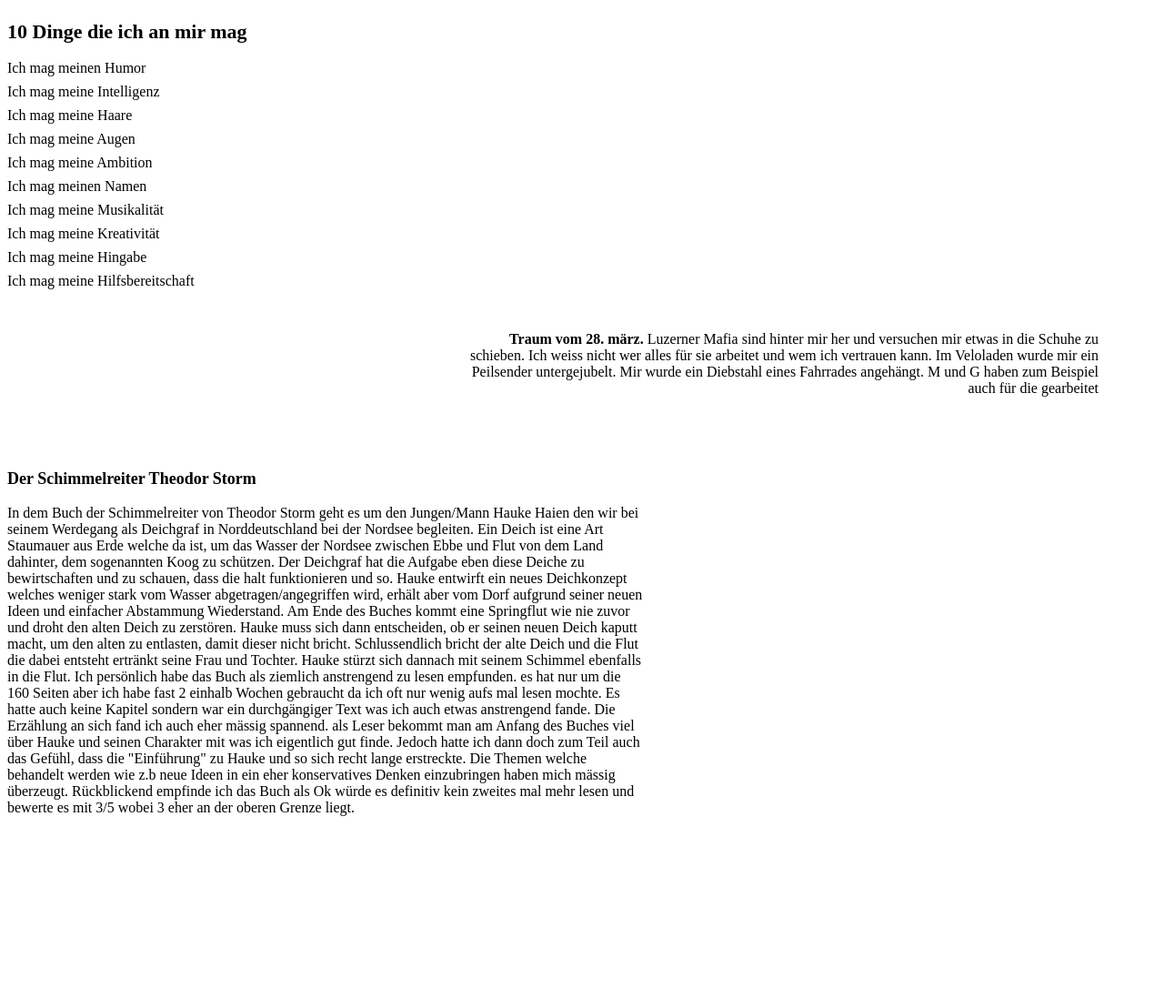
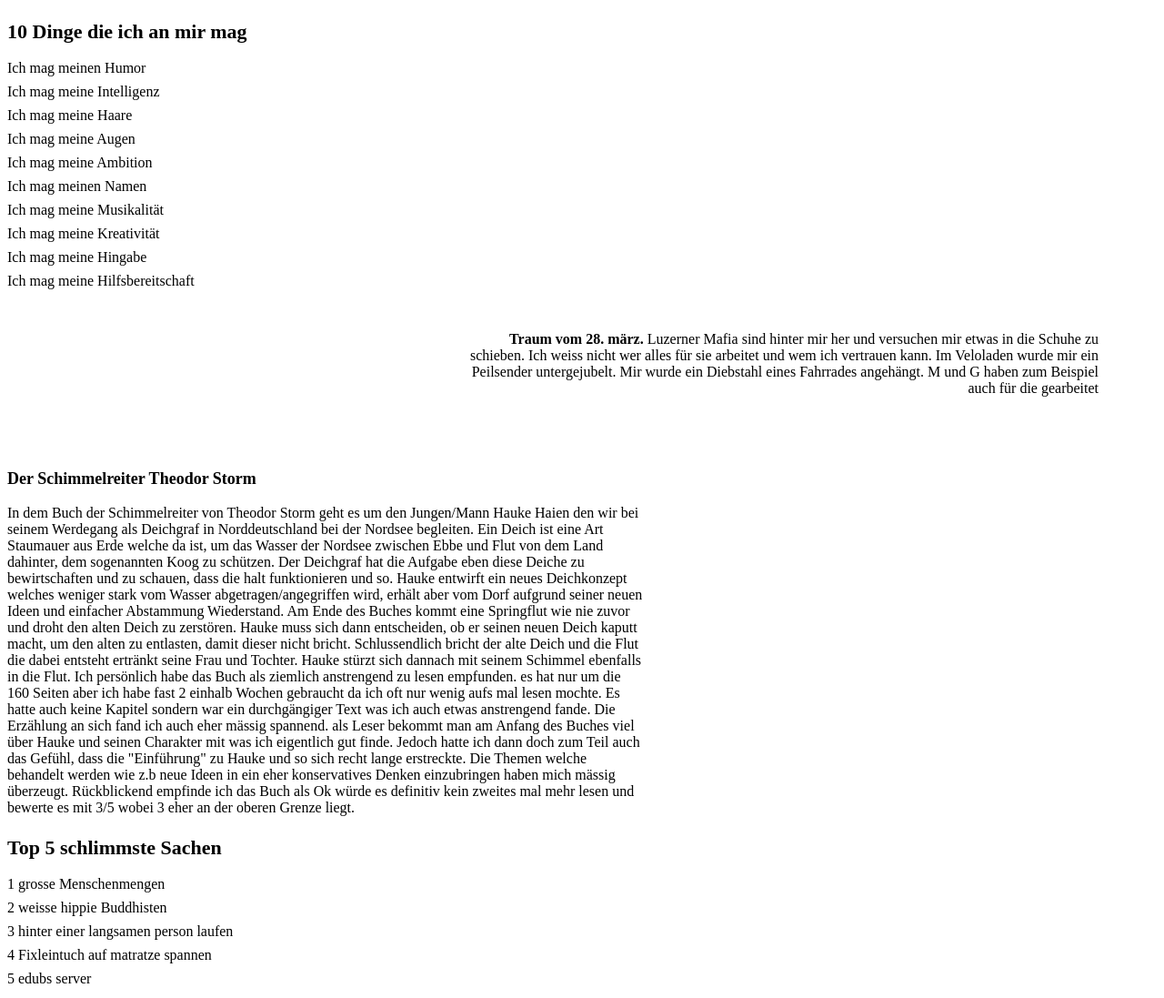
Before and after one commit to Kreisdiagramm/kreisdiagramm.xyz, a plain HTML site: page gedanken.html in a window 1280 px wide. Shown: the whole page at 91% size. Before the commit the page ends 913 px from the top, so only its background shows below. Drawn offline with Linux system fonts and the light colour scheme.

Commit message:
Update gedanken.html

```diff
--- a/gedanken.html
+++ b/gedanken.html
@@ -117,9 +117,29 @@ haben mich mässig überzeugt. Rückblickend empfinde ich das Buch als Ok würde
 mal mehr lesen und bewerte es mit 3/5 wobei 3 eher an der oberen Grenze liegt.
 </p>
 
+<p class="zehntitel">
+  Top 5 schlimmste Sachen
+</p>
 
+<p class="zehn">
+  1 grosse Menschenmengen
+</p>
 
+<p class="zehn">
+2 weisse hippie Buddhisten
+</p>
 
+<p class="zehn">
+3 hinter einer langsamen person laufen
+</p>
+
+<p class="zehn">
+4 Fixleintuch auf matratze spannen
+</p>
+
+<p class="zehn">
+5 edubs server
+</p>
 
 </body>
 </html>
```
